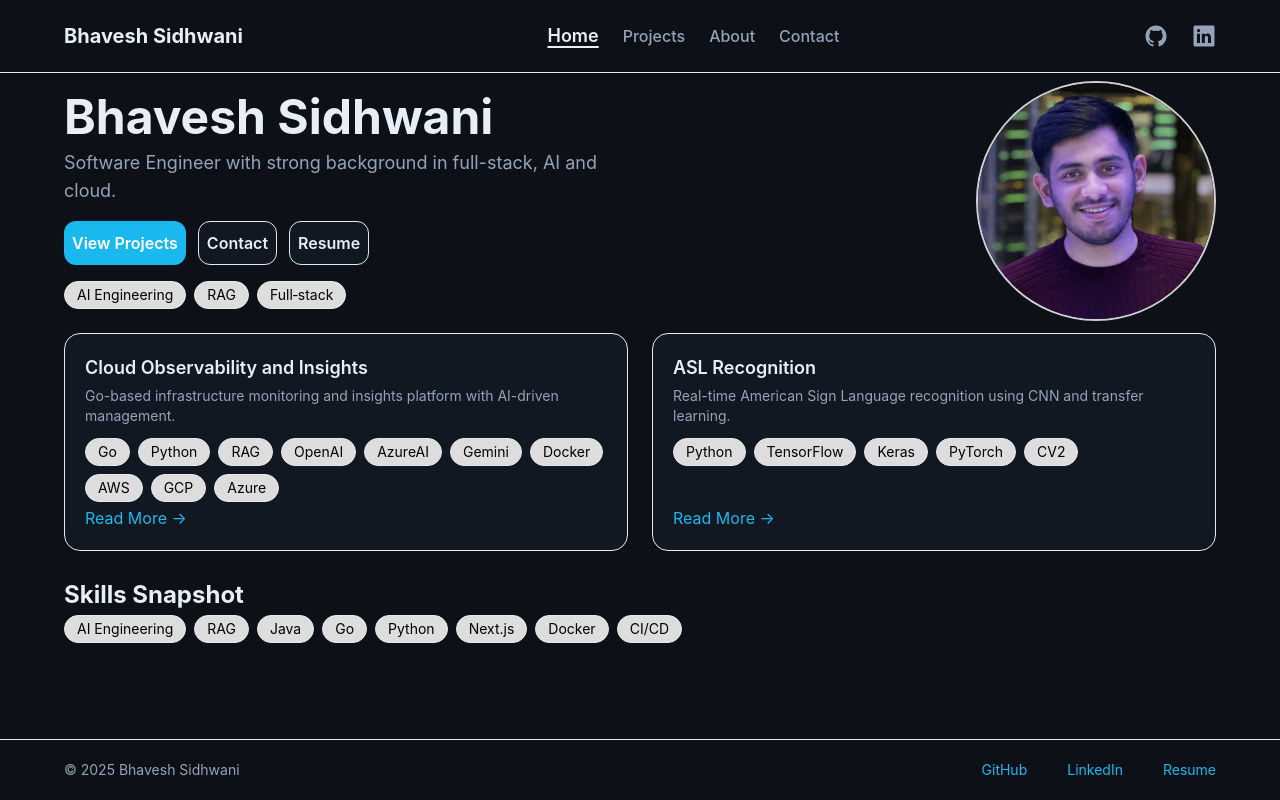
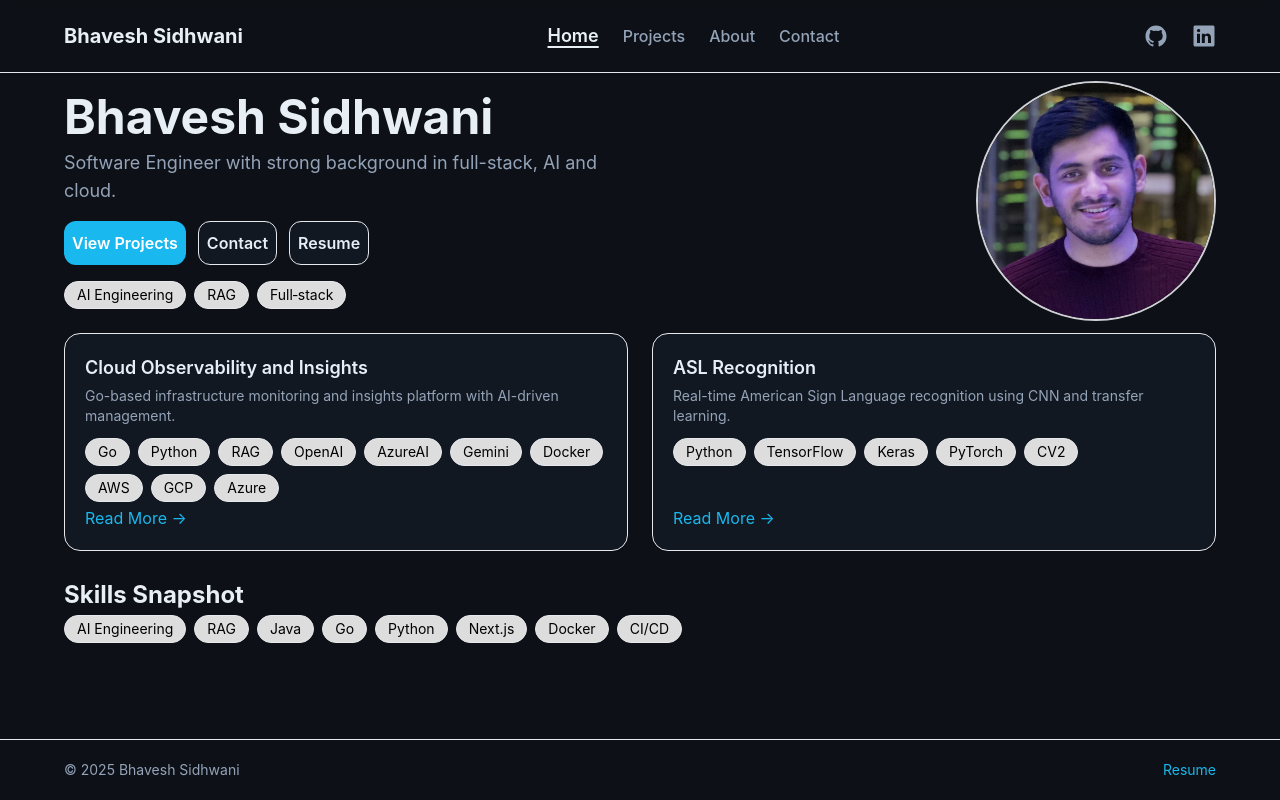
Before and after one commit to BhaveshSidhwani/Personal-Portfolio-Website, a Next.js app: page / in a window 1280 px wide. Built offline with nearby package versions, Linux system fonts and the light colour scheme.

Commit message:
[fix] Removed LinkedIn and GitHub links

```diff
--- a/components/Footer.tsx
+++ b/components/Footer.tsx
@@ -1,3 +1,5 @@
+import Link from "next/link";
+
 export default function Footer() {
   const year = new Date().getFullYear();
   return (
@@ -6,23 +8,7 @@ export default function Footer() {
       <div className="container flex h-[60px] items-center justify-between text-sm text-[--muted]">
         <span>© {year} Bhavesh Sidhwani</span>
         <div className="flex items-center gap-10">
-          <a
-            href="https://www.github.com/BhaveshSidhwani"
-            className="text-accent-500"
-            target="_blank"
-            rel="noopener noreferrer"
-          >
-            GitHub
-          </a>
-          <a
-            href="https://www.linkedin.com/in/bhavesh-sidhwani/"
-            className="text-accent-500"
-            target="_blank"
-            rel="noopener noreferrer"
-          >
-            LinkedIn
-          </a>
-          <a
+          <Link
             target="_blank"
             rel="noopener noreferrer"
             href="https://g7xo711snnm3mcqu.public.blob.vercel-storage.com/Resume/Bhavesh%20Sidhwani_Resume.pdf"
@@ -30,7 +16,7 @@ export default function Footer() {
             download
           >
             Resume
-          </a>
+          </Link>
         </div>
       </div>
     </footer>
```
